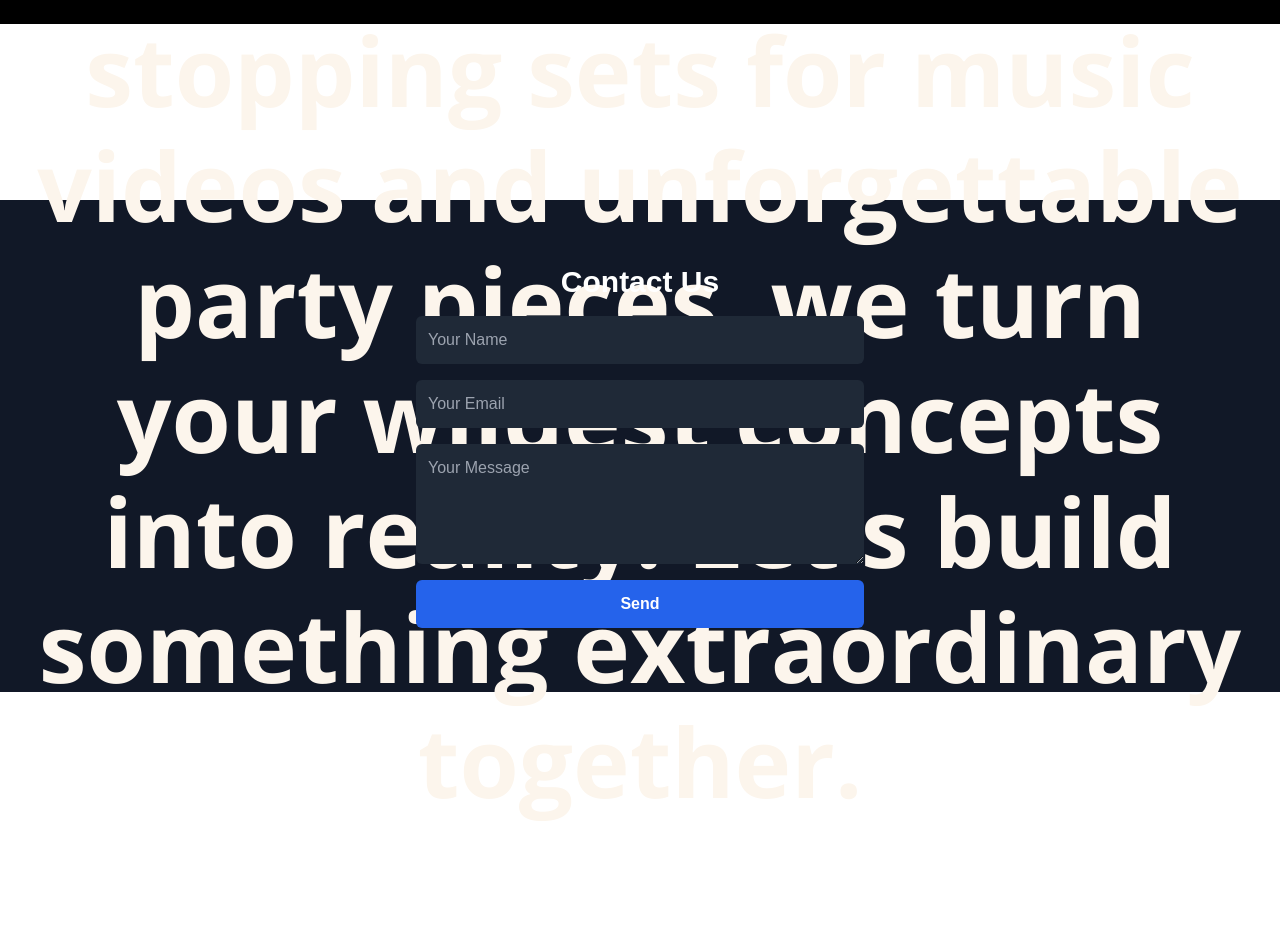
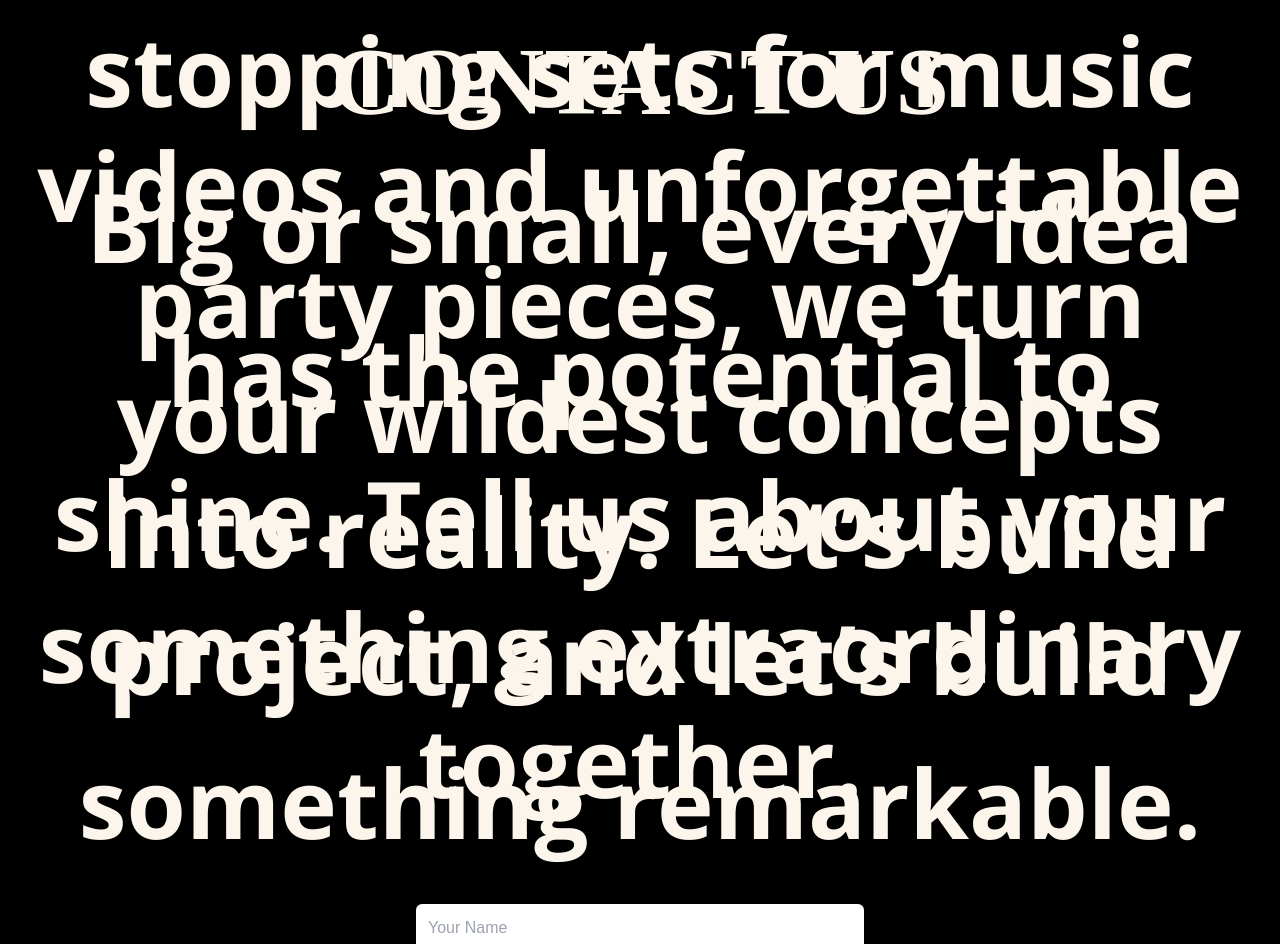
Before and after one commit to mHaines9219/dripdome-site, a Next.js app: page / in a window 1280 px wide. Shown: the part 1160-2104 px from the top of the page. Before the commit the page ends 1986 px from the top, so only its background shows below. Built offline with nearby package versions, Linux system fonts and the light colour scheme; a web font is replaced by a local one.

Commit message:
contact section styling

```diff
--- /dev/null
+++ b/app/components/Contact.tsx
@@ -0,0 +1,99 @@
+import React from 'react';
+import { Typography } from '@mui/material';
+
+export default function Contact() {
+  return (
+    <div>
+      <Typography
+        variant="h2"
+        component="h2"
+        color="primary"
+        sx={{
+          fontSize: { xs: '50px', md: '80px', lg: '96px' }, // Define different font sizes for different breakpoints
+          fontWeight: 'bold', // Optional: Adjust font weight
+          marginBottom: '15px',
+          justifyContent: 'center',
+          display: 'flex',
+          whiteSpace: 'nowrap',
+        }}
+      >
+        CONTACT US{' '}
+      </Typography>
+      <Typography
+        variant="body1"
+        component="p"
+        color="primary"
+        sx={{
+          fontSize: { sm: '40px', md: '80px', lg: '96px' }, // Define different font sizes for different breakpoints
+          fontWeight: 'bold', // Optional: Adjust font weight
+          display: 'flex',
+          textAlign: 'center',
+          marginBottom: '30px',
+        }}
+      >
+        Big or small, every idea has the potential to shine. Tell us about your
+        project, and let’s build something remarkable.
+      </Typography>
+      <form
+        className="flex flex-col max-w-md mx-auto"
+        onSubmit={async (e) => {
+          e.preventDefault();
+
+          // Form Data
+          const formData = {
+            name: (e.target as any).name.value,
+            email: (e.target as any).email.value,
+            message: (e.target as any).message.value,
+          };
+
+          try {
+            const response = await fetch('/api/contact', {
+              method: 'POST',
+              headers: {
+                'Content-Type': 'application/json',
+              },
+              body: JSON.stringify(formData),
+            });
+
+            if (response.ok) {
+              alert('Thank you! Your message has been sent.');
+              (e.target as any).reset(); // Clear the form
+            } else {
+              throw new Error('Failed to send message');
+            }
+          } catch (error) {
+            alert('An error occurred. Please try again.');
+          }
+        }}
+      >
+        <input
+          className="mb-4 p-3 rounded-md bg-white text-black"
+          type="text"
+          name="name"
+          placeholder="Your Name"
+          required
+        />
+        <input
+          className="mb-4 p-3 rounded-md bg-white text-black"
+          type="email"
+          name="email"
+          placeholder="Your Email"
+          required
+        />
+        <textarea
+          className="mb-4 p-3 rounded-md bg-white text-black"
+          name="message"
+          rows={4}
+          placeholder="Your Message"
+          required
+        ></textarea>
+        <button
+          className="bg-green-600 hover:bg-blue-700 px-6 py-3 rounded-md font-semibold transition duration-200"
+          type="submit"
+        >
+          Send
+        </button>
+      </form>
+    </div>
+  );
+}
--- a/app/page.tsx
+++ b/app/page.tsx
@@ -6,6 +6,7 @@ import { Typography } from '@mui/material';
 import Image from 'next/image';
 import LogoComponent from './components/LogoComponent';
 import AboutUs from './components/AboutUs';
+import Contact from './components/Contact';
 
 export default function Home() {
   return (
@@ -21,82 +22,9 @@ export default function Home() {
       >
         <AboutUs />
       </section>
-      {/* Music Section */}
-      <section id="music" className="pt-12 px-8">
-        {/* <h2 className="text-3xl font-bold mb-4">Our Music</h2> */}
-      </section>
-      {/* Tour Dates Section */}
-      <section
-        id="tour"
-        className="flex flex-col text-center  py-8 px-8 justify-center"
-      ></section>
-      <section
-        id="press"
-        className="flex flex-col text-center  py-8 px-8 justify-center"
-      ></section>
 
-      <section id="contact" className="py-16 px-8 bg-gray-900 text-white">
-        <h2 className="text-3xl font-bold mb-4 text-center">Contact Us</h2>
-        <form
-          className="flex flex-col max-w-md mx-auto"
-          onSubmit={async (e) => {
-            e.preventDefault();
-
-            // Form Data
-            const formData = {
-              name: (e.target as any).name.value,
-              email: (e.target as any).email.value,
-              message: (e.target as any).message.value,
-            };
-
-            try {
-              const response = await fetch('/api/contact', {
-                method: 'POST',
-                headers: {
-                  'Content-Type': 'application/json',
-                },
-                body: JSON.stringify(formData),
-              });
-
-              if (response.ok) {
-                alert('Thank you! Your message has been sent.');
-                (e.target as any).reset(); // Clear the form
-              } else {
-                throw new Error('Failed to send message');
-              }
-            } catch (error) {
-              alert('An error occurred. Please try again.');
-            }
-          }}
-        >
-          <input
-            className="mb-4 p-3 rounded-md bg-gray-800 text-white"
-            type="text"
-            name="name"
-            placeholder="Your Name"
-            required
-          />
-          <input
-            className="mb-4 p-3 rounded-md bg-gray-800 text-white"
-            type="email"
-            name="email"
-            placeholder="Your Email"
-            required
-          />
-          <textarea
-            className="mb-4 p-3 rounded-md bg-gray-800 text-white"
-            name="message"
-            rows={4}
-            placeholder="Your Message"
-            required
-          ></textarea>
-          <button
-            className="bg-blue-600 hover:bg-blue-700 px-6 py-3 rounded-md font-semibold transition duration-200"
-            type="submit"
-          >
-            Send
-          </button>
-        </form>
+      <section id="contact" className="pb-12  px-8 bg-black text-white">
+        <Contact />
       </section>
     </main>
   );
```
